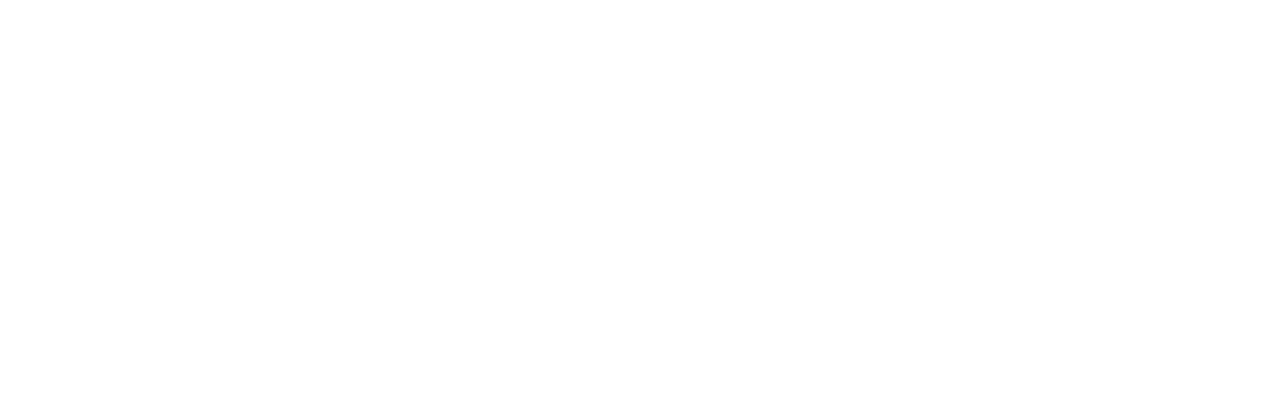
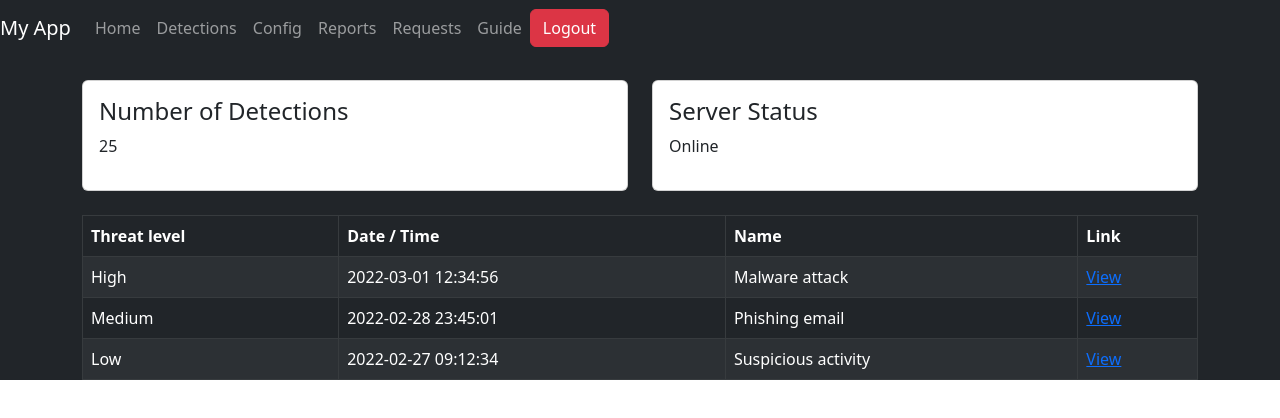
Before and after one commit to wScouse/Guardian, a React (Create React App) app in the folder front/: page /guardian in a window 1280 px wide. Before the commit this address had no page. Shown: the top 418 px of the page. Built offline with nearby package versions, Linux system fonts and the light colour scheme.

Commit message:
Home and Detections

```diff
--- a/front/src/App.js
+++ b/front/src/App.js
@@ -4,6 +4,8 @@
 import { BrowserRouter as Router, Route, Routes } from 'react-router-dom';
 import Login from './pages/Login';
 import Report from './pages/Report';
+import Guardian from './pages/Guardian';
+import Detections from './pages/Detections';
 import Home from './pages';
 
 function App() {
@@ -14,6 +16,8 @@
         < Route path="/" exact element={<Home />} />
         <Route path="/login" element={<Login />} />
         <Route path="/report" element={<Report />} />
+        <Route path="/guardian" element={<Guardian />} />
+        <Route path="/detections" element={<Detections />} />
       </Routes>
     </Router>
   );
--- /dev/null
+++ b/front/src/pages/Detections.js
@@ -0,0 +1,86 @@
+import React from "react";
+// import 'bootstrap/dist/css/bootstrap.min.css';
+import {
+  Navbar,
+  Nav,
+  Button,
+  Container,
+  Row,
+  Col,
+  Card,
+  Table,
+} from "react-bootstrap";
+
+function Detections() {
+  return (
+    <div className="bg-dark">
+      <Navbar bg="dark" variant="dark">
+        <Navbar.Brand href="#">My App</Navbar.Brand>
+        <Nav className="mr-auto">
+          <Nav.Link href="#">Home</Nav.Link>
+          <Nav.Link href="#">Detections</Nav.Link>
+          <Nav.Link href="#">Config</Nav.Link>
+          <Nav.Link href="#">Reports</Nav.Link>
+          <Nav.Link href="#">Requests</Nav.Link>
+          <Nav.Link href="#">Guide</Nav.Link>
+        </Nav>
+        <Button variant="danger" className="ml-auto">
+          Logout
+        </Button>
+      </Navbar>
+      <Container className="mt-4">
+        <Row>
+          <Col>
+
+          </Col>
+          <Col>
+            <Card className="p-3">
+              <h4>Video Feed</h4>
+              <p>Online</p>
+            </Card>
+          </Col>
+        </Row>
+      </Container>
+      <Container className="mt-4">
+        <Table striped bordered hover variant="dark">
+          <thead>
+            <tr>
+              <th>Threat level</th>
+              <th>Date / Time</th>
+              <th>Name</th>
+              <th>Link</th>
+            </tr>
+          </thead>
+          <tbody>
+            <tr>
+              <td>High</td>
+              <td>2022-03-01 12:34:56</td>
+              <td>Malware attack</td>
+              <td>
+                <a href="#">View</a>
+              </td>
+            </tr>
+            <tr>
+              <td>Medium</td>
+              <td>2022-02-28 23:45:01</td>
+              <td>Phishing email</td>
+              <td>
+                <a href="#">View</a>
+              </td>
+            </tr>
+            <tr>
+              <td>Low</td>
+              <td>2022-02-27 09:12:34</td>
+              <td>Suspicious activity</td>
+              <td>
+                <a href="#">View</a>
+              </td>
+            </tr>
+          </tbody>
+        </Table>
+      </Container>
+    </div>
+  );
+}
+
+export default Detections;
--- /dev/null
+++ b/front/src/pages/Guardian.js
@@ -0,0 +1,89 @@
+import React from "react";
+// import 'bootstrap/dist/css/bootstrap.min.css';
+import {
+  Navbar,
+  Nav,
+  Button,
+  Container,
+  Row,
+  Col,
+  Card,
+  Table,
+} from "react-bootstrap";
+
+function Guardian() {
+  return (
+    <div className="bg-dark">
+      <Navbar bg="dark" variant="dark">
+        <Navbar.Brand href="#">My App</Navbar.Brand>
+        <Nav className="mr-auto">
+          <Nav.Link href="#">Home</Nav.Link>
+          <Nav.Link href="#">Detections</Nav.Link>
+          <Nav.Link href="#">Config</Nav.Link>
+          <Nav.Link href="#">Reports</Nav.Link>
+          <Nav.Link href="#">Requests</Nav.Link>
+          <Nav.Link href="#">Guide</Nav.Link>
+        </Nav>
+        <Button variant="danger" className="ml-auto">
+          Logout
+        </Button>
+      </Navbar>
+      <Container className="mt-4">
+        <Row>
+          <Col>
+            <Card className="p-3">
+              <h4>Number of Detections</h4>
+              <p>25</p>
+            </Card>
+          </Col>
+          <Col>
+            <Card className="p-3">
+              <h4>Server Status</h4>
+              <p>Online</p>
+            </Card>
+          </Col>
+        </Row>
+      </Container>
+      <Container className="mt-4">
+        <Table striped bordered hover variant="dark">
+          <thead>
+            <tr>
+              <th>Threat level</th>
+              <th>Date / Time</th>
+              <th>Name</th>
+              <th>Link</th>
+            </tr>
+          </thead>
+          <tbody>
+            <tr>
+              <td>High</td>
+              <td>2022-03-01 12:34:56</td>
+              <td>Malware attack</td>
+              <td>
+                <a href="#">View</a>
+              </td>
+            </tr>
+            <tr>
+              <td>Medium</td>
+              <td>2022-02-28 23:45:01</td>
+              <td>Phishing email</td>
+              <td>
+                <a href="#">View</a>
+              </td>
+            </tr>
+            <tr>
+              <td>Low</td>
+              <td>2022-02-27 09:12:34</td>
+              <td>Suspicious activity</td>
+              <td>
+                <a href="#">View</a>
+              </td>
+            </tr>
+          </tbody>
+        </Table>
+      </Container>
+    </div>
+  );
+}
+
+export default Guardian;
```
Also changed, not shown: front/src/pages/Home.js (deleted, +0 -94 lines).
